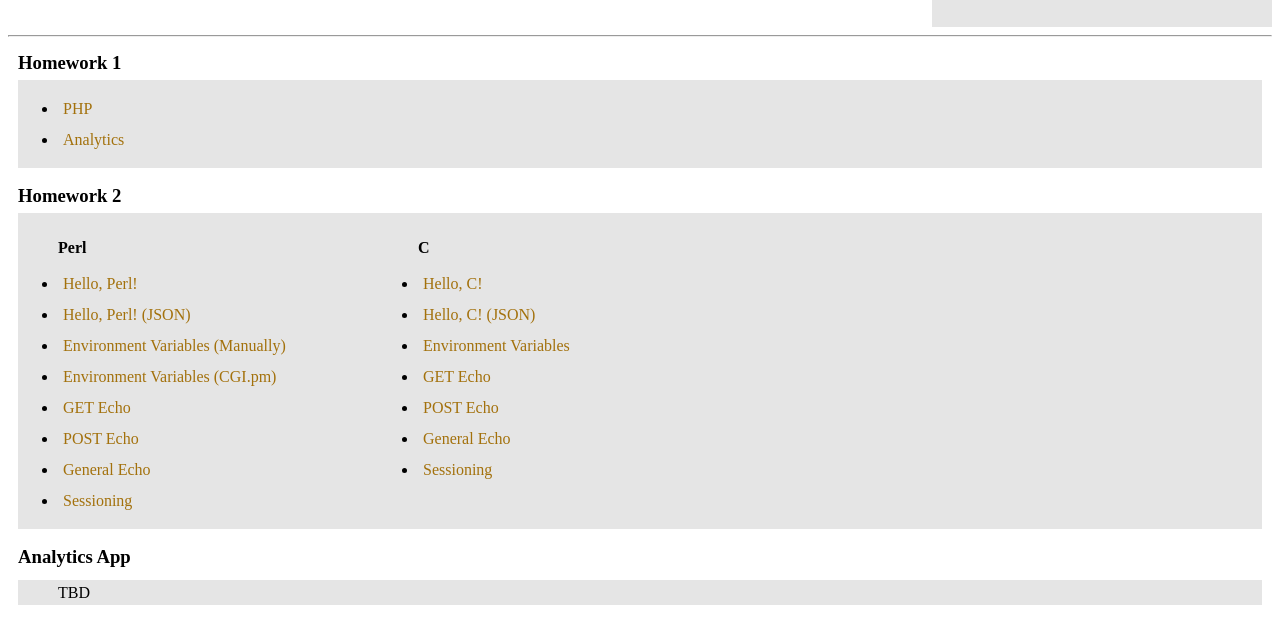
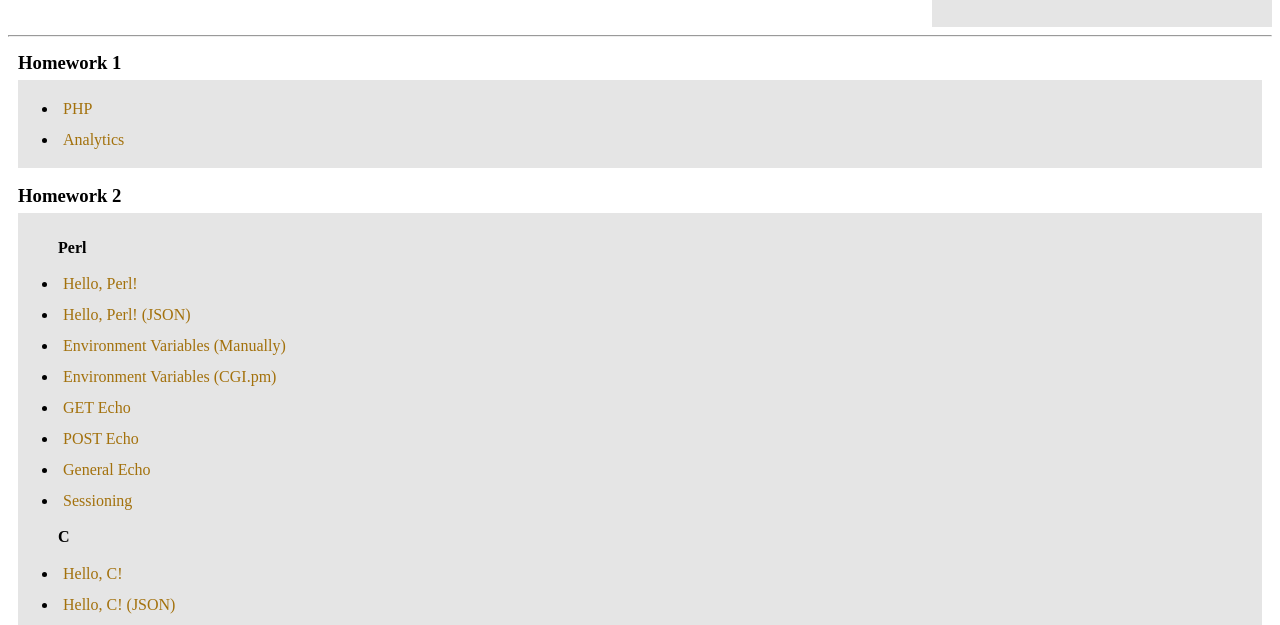
Before and after one commit to niall-h/theboringweb.site, a plain HTML site: page public_html/index.html in a window 1280 px wide. Shown: the part 166-791 px from the top of the page. Drawn offline with Linux system fonts and the light colour scheme.

Commit message:
changed css

```diff
--- a/public_html/styles.css
+++ b/public_html/styles.css
@@ -44,9 +44,3 @@
   padding-top: 5px;
   padding-bottom: 5px;
 }
-
-.hw2 {
-  display: flex;
-  flex-direction: row;
-  justify-content: flex-start;
-}
```
